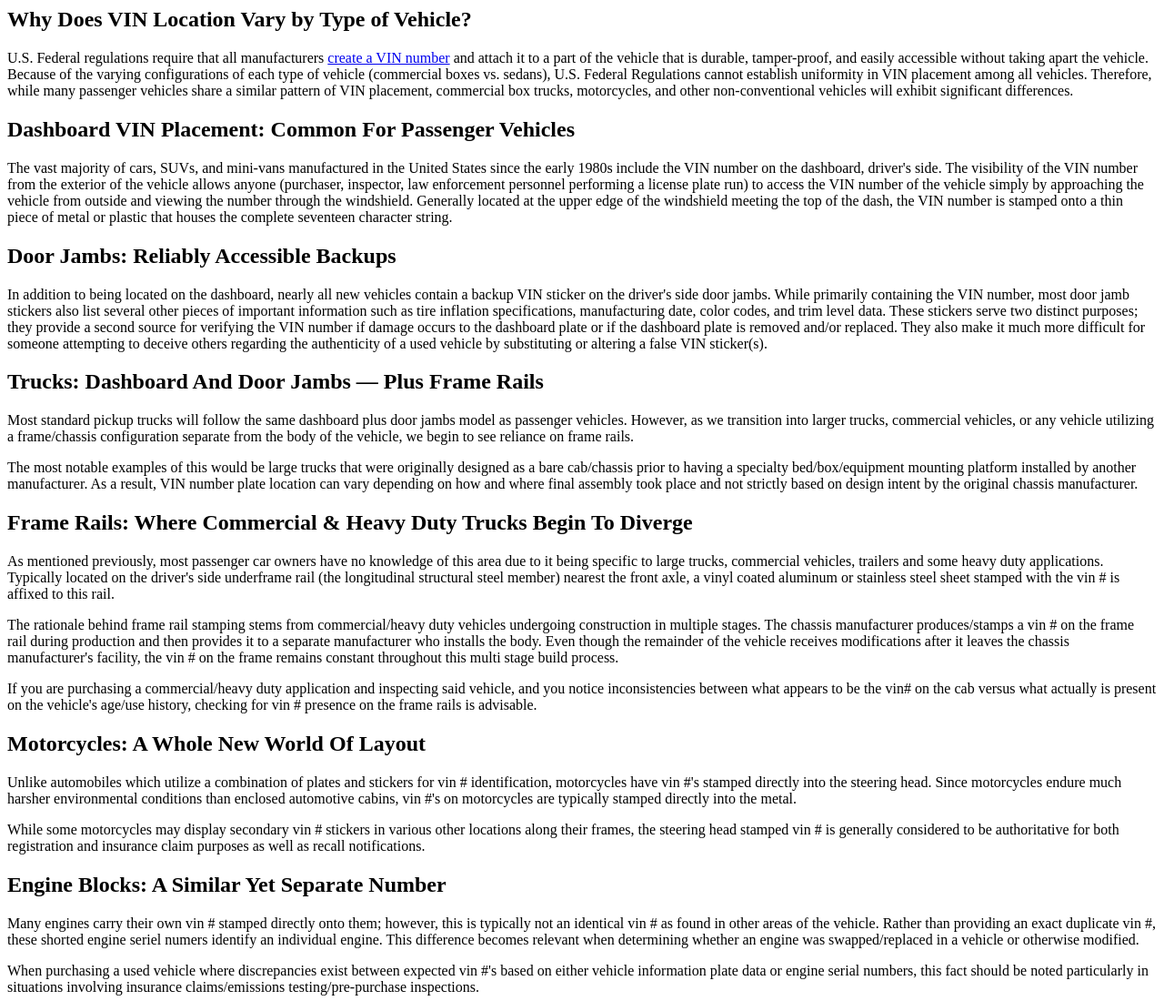
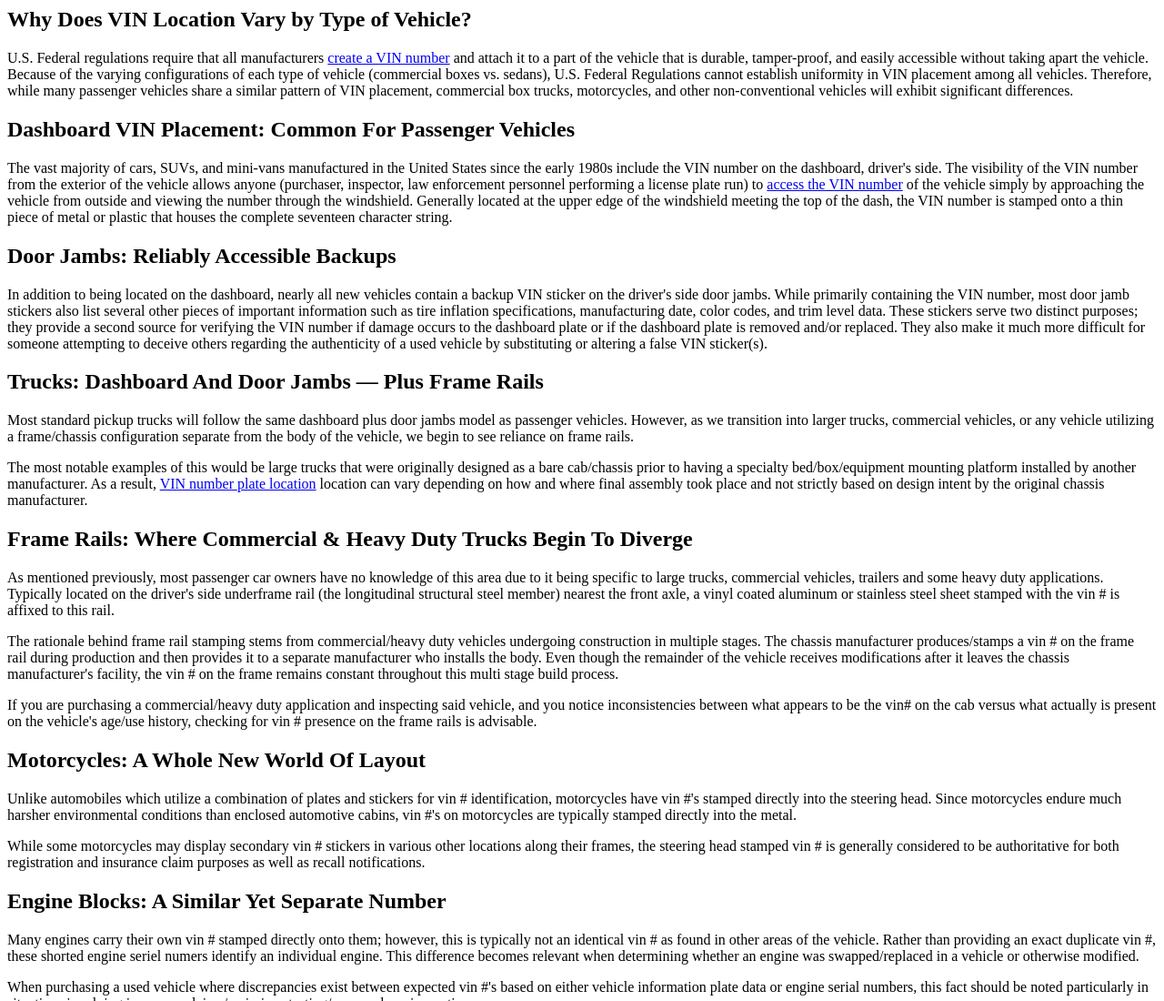
Before and after one commit to mkteam86/mkteam86.github.io, a plain HTML site: page index.html in a window 1280 px wide. Shown: the top 1100 px of the page at 91% size. Drawn offline with Linux system fonts and the light colour scheme.

Commit message:
Update index.html

```diff
--- a/index.html
+++ b/index.html
@@ -1,14 +1,14 @@
 <h2>Why Does VIN Location Vary by Type of Vehicle?</h2>
 <p>U.S. Federal regulations require that all manufacturers <a href="https://vincheckct.com/">create a VIN number</a> and attach it to a part of the vehicle that is durable, tamper-proof, and easily accessible without taking apart the vehicle. Because of the varying configurations of each type of vehicle (commercial boxes vs. sedans), U.S. Federal Regulations cannot establish uniformity in VIN placement among all vehicles. Therefore, while many passenger vehicles share a similar pattern of VIN placement, commercial box trucks, motorcycles, and other non-conventional vehicles will exhibit significant differences.</p>
 <h2>Dashboard VIN Placement: Common For Passenger Vehicles</h2>
-<p>The vast majority of cars, SUVs, and mini-vans manufactured in the United States since the early 1980s include the VIN number on the dashboard, driver's side. The visibility of the VIN number from the exterior of the vehicle allows anyone (purchaser, inspector, law enforcement personnel performing a license plate run) to access the VIN number of the vehicle simply by approaching the vehicle from outside and viewing the number through the windshield. Generally located at the upper edge of the windshield meeting the top of the dash, the VIN number is stamped onto a thin piece of metal or plastic that houses the complete seventeen character string.</p>
+<p>The vast majority of cars, SUVs, and mini-vans manufactured in the United States since the early 1980s include the VIN number on the dashboard, driver's side. The visibility of the VIN number from the exterior of the vehicle allows anyone (purchaser, inspector, law enforcement personnel performing a license plate run) to <a href="https://www.nhtsa.gov/about-nhtsa/briefing-room">access the VIN number</a> of the vehicle simply by approaching the vehicle from outside and viewing the number through the windshield. Generally located at the upper edge of the windshield meeting the top of the dash, the VIN number is stamped onto a thin piece of metal or plastic that houses the complete seventeen character string.</p>
 
 <h2>Door Jambs: Reliably Accessible Backups</h2>
 <p>In addition to being located on the dashboard, nearly all new vehicles contain a backup VIN sticker on the driver's side door jambs. While primarily containing the VIN number, most door jamb stickers also list several other pieces of important information such as tire inflation specifications, manufacturing date, color codes, and trim level data. These stickers serve two distinct purposes; they provide a second source for verifying the VIN number if damage occurs to the dashboard plate or if the dashboard plate is removed and/or replaced. They also make it much more difficult for someone attempting to deceive others regarding the authenticity of a used vehicle by substituting or altering a false VIN sticker(s).</p>
 
 <h2>Trucks: Dashboard And Door Jambs — Plus Frame Rails</h2>
 <p>Most standard pickup trucks will follow the same dashboard plus door jambs model as passenger vehicles. However, as we transition into larger trucks, commercial vehicles, or any vehicle utilizing a frame/chassis configuration separate from the body of the vehicle, we begin to see reliance on frame rails.</p>
-<p>The most notable examples of this would be large trucks that were originally designed as a bare cab/chassis prior to having a specialty bed/box/equipment mounting platform installed by another manufacturer. As a result, VIN number plate location can vary depending on how and where final assembly took place and not strictly based on design intent by the original chassis manufacturer.</p>
+<p>The most notable examples of this would be large trucks that were originally designed as a bare cab/chassis prior to having a specialty bed/box/equipment mounting platform installed by another manufacturer. As a result, <a href="https://vpic.nhtsa.dot.gov/decoder/">VIN number plate location</a> location can vary depending on how and where final assembly took place and not strictly based on design intent by the original chassis manufacturer.</p>
 
 <h2>Frame Rails: Where Commercial &amp; Heavy Duty Trucks Begin To Diverge</h2>
 <p>As mentioned previously, most passenger car owners have no knowledge of this area due to it being specific to large trucks, commercial vehicles, trailers and some heavy duty applications. Typically located on the driver's side underframe rail (the longitudinal structural steel member) nearest the front axle, a vinyl coated aluminum or stainless steel sheet stamped with the vin # is affixed to this rail.</p>
```
